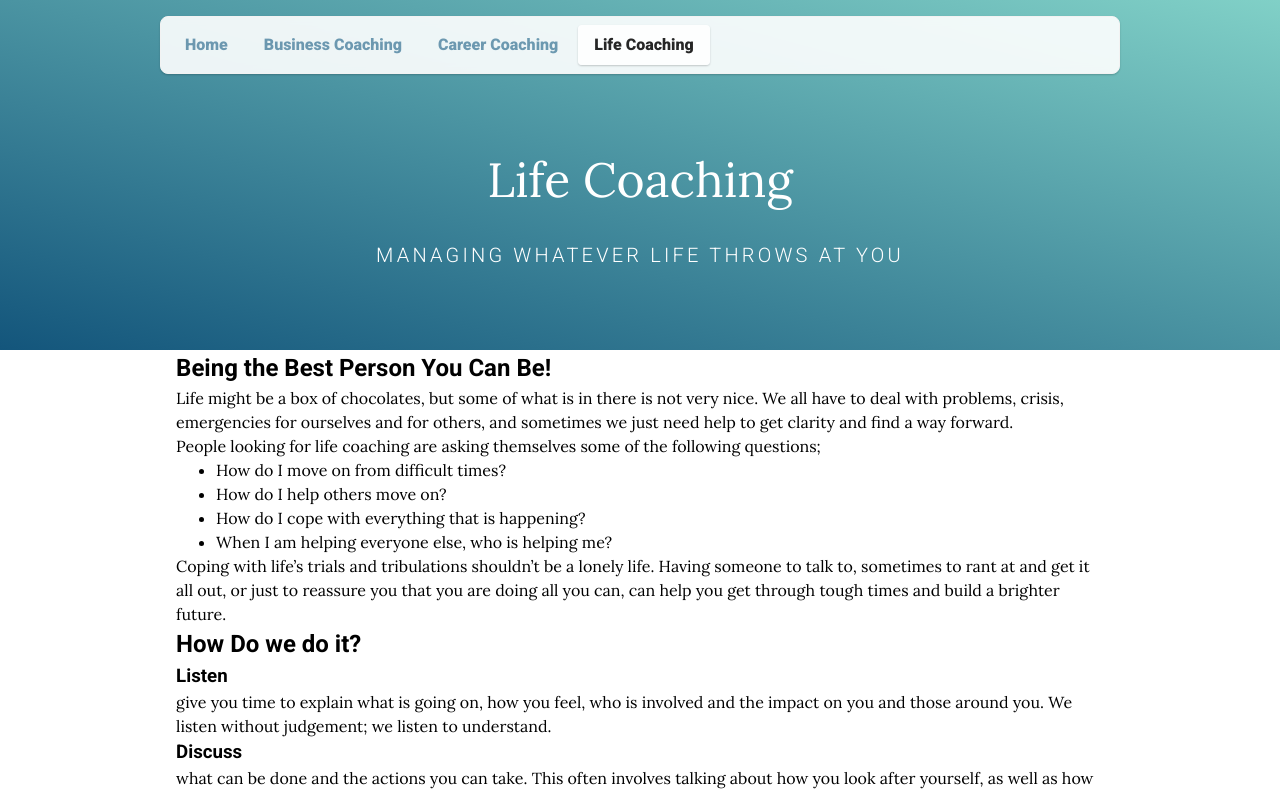
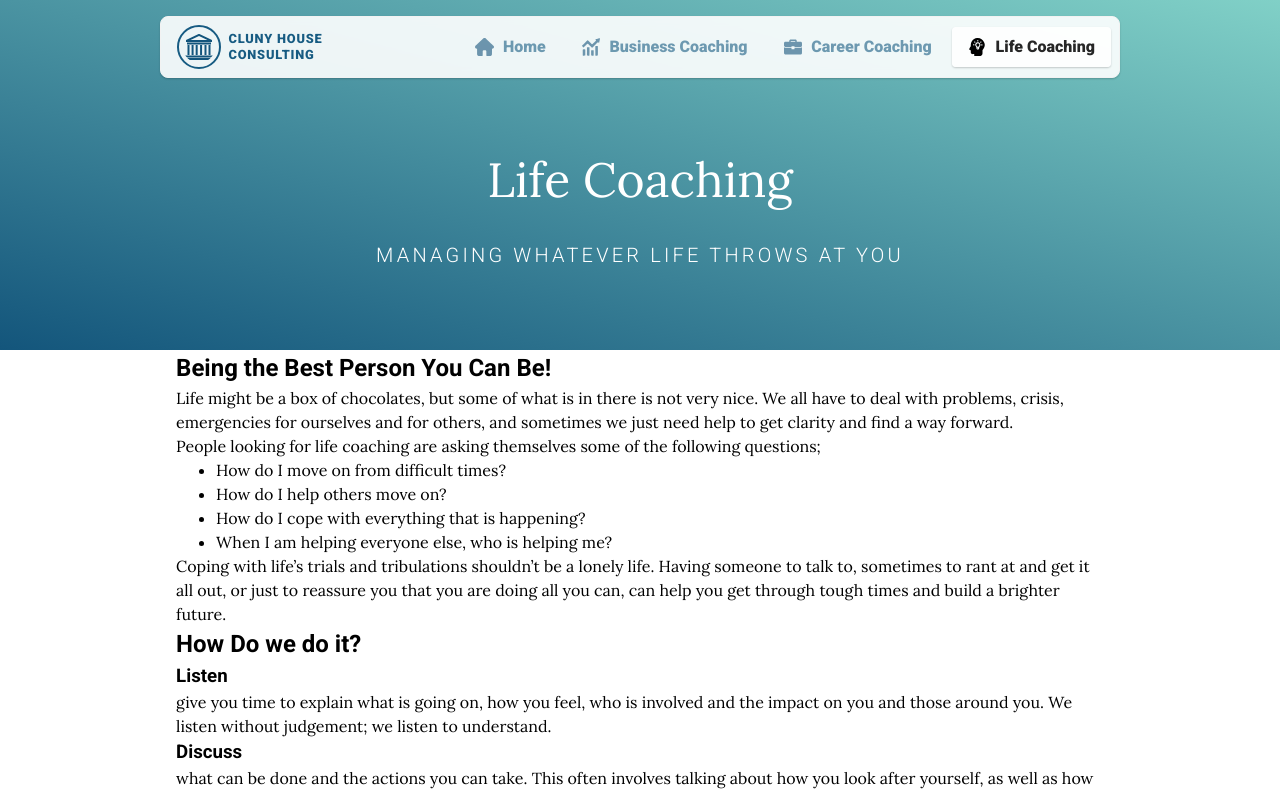
Before and after one commit to CJohnston079/cluny-house-consulting, a React (Vite) app: page /life-coaching in a window 1280 px wide. Shown: the top 793 px of the page. Built offline with nearby package versions, Linux system fonts and the light colour scheme.

Commit message:
Feat: add icons to navigation links

```diff
--- a/src/App.jsx
+++ b/src/App.jsx
@@ -6,12 +6,27 @@ import BusinessCoaching from "./pages/BusinessCoaching";
 import LifeCoaching from "./pages/LifeCoaching";
 import "./App.css";
 
+import home from "./assets/home.svg";
+import statistics from "./assets/statistics.svg";
+import briefcase from "./assets/briefcase.svg";
+import idea from "./assets/idea.svg";
+
 function App() {
 	const routes = [
-		{ path: "/", label: "Home", element: <Home /> },
-		{ path: "/business-coaching", label: "Business Coaching", element: <BusinessCoaching /> },
-		{ path: "/career-coaching", label: "Career Coaching", element: <CareerCoaching /> },
-		{ path: "/life-coaching", label: "Life Coaching", element: <LifeCoaching /> },
+		{ path: "/", label: "Home", icon: home, element: <Home /> },
+		{
+			path: "/business-coaching",
+			label: "Business Coaching",
+			icon: statistics,
+			element: <BusinessCoaching />,
+		},
+		{
+			path: "/career-coaching",
+			label: "Career Coaching",
+			icon: briefcase,
+			element: <CareerCoaching />,
+		},
+		{ path: "/life-coaching", label: "Life Coaching", icon: idea, element: <LifeCoaching /> },
 	];
 
 	return (
--- a/src/Navigation.css
+++ b/src/Navigation.css
@@ -28,13 +28,16 @@
 }
 
 .nav-link {
-	display: block;
+	display: flex;
+	align-items: center;
+	gap: 1ch;
 	border-radius: var(--br-light);
 	padding: 0.5rem 1rem;
 
 	font-family: var(--sans-serif);
 	font-weight: 900;
 	text-decoration: none;
+	text-wrap: nowrap;
 	color: var(--cl-emphasis);
 
 	opacity: 0.6;
@@ -45,9 +48,51 @@
 	opacity: 1;
 }
 
+.nav-icon {
+	height: 2ch;
+}
+
+#home-link {
+	max-width: 20ch;
+	line-height: 1rem;
+	text-transform: uppercase;
+	text-wrap: wrap;
+	font-size: 0.8rem;
+	font-weight: 900;
+	letter-spacing: 0.05rem;
+	opacity: 1;
+}
+
+#home-link .nav-icon {
+	height: 2rem;
+	border: solid 2px var(--cl-emphasis);
+	border-color: var(--cl-emphasis) !important;
+	border-radius: 50%;
+	padding: 0.25rem;
+}
+
 .active {
 	color: var(--cl-foreground-shade);
 	background-color: var(--cl-background-trans);
 	box-shadow: 0 1px 2px hsl(0, 0%, 0%, 0.2);
 	opacity: 1;
 }
+
+.active .nav-icon {
+	filter: brightness(0);
+}
+
+@media (prefers-color-scheme: dark) {
+	.nav-link {
+		--cl-emphasis: hsl(var(--emphasis-hue), 70%, 30%);
+		filter: brightness(2);
+	}
+
+	.active {
+		box-shadow: 0 1px 2px hsl(0, 0%, 0%, 0.8);
+	}
+
+	.active .nav-icon {
+		filter: brightness(100);
+	}
+}
--- a/src/Navigation.jsx
+++ b/src/Navigation.jsx
@@ -1,15 +1,22 @@
 import PropTypes from "prop-types";
-import { NavLink } from "react-router-dom";
+import { Link, NavLink } from "react-router-dom";
 import "./Navigation.css";
+
+import logo from "./assets/cluny-house-consulting-logo.svg";
 
 const Navigation = function ({ routes }) {
 	return (
 		<header className="fb-col-wrapper nav-wrapper">
 			<nav className="navigation">
+				<Link id="home-link" className="nav-link" to="/">
+					<img className="nav-icon" src={logo} alt="" />
+					Cluny House Consulting
+				</Link>
 				<ul className="nav-links">
-					{routes.map(({ path, label }) => (
+					{routes.map(({ path, label, icon }) => (
 						<li key={path}>
 							<NavLink className="nav-link" to={path}>
+								<img className="nav-icon" src={icon} alt="" />
 								{label}
 							</NavLink>
 						</li>
@@ -25,6 +32,7 @@ Navigation.propTypes = {
 		PropTypes.shape({
 			path: PropTypes.string.isRequired,
 			label: PropTypes.string.isRequired,
+			icon: PropTypes.string.isRequired,
 		})
 	).isRequired,
 };
--- a/src/index.css
+++ b/src/index.css
@@ -42,7 +42,7 @@
 
 @media (prefers-color-scheme: dark) {
 	:root {
-		--cl-emphasis: var(--cl-emphasis-vivid);
+		--cl-emphasis: hsl(var(--emphasis-hue), 70%, 70%);
 		--cl-emphasis-shade: hsl(var(--emphasis-hue), 50%, 5%);
 		--cl-background: hsl(0, 0%, 20%);
 		--cl-background-trans: hsl(0, 0%, 0%, 0.5);
```
